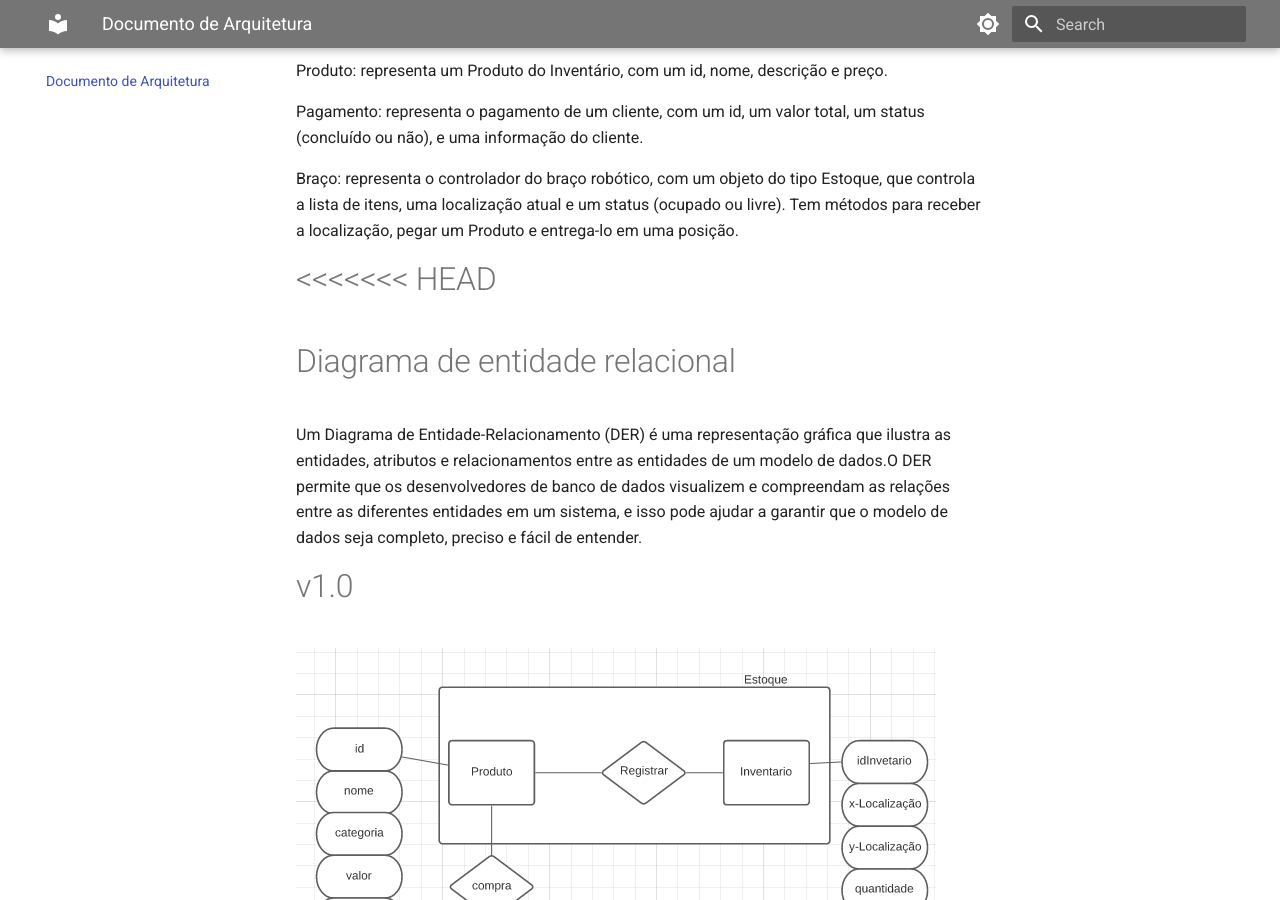
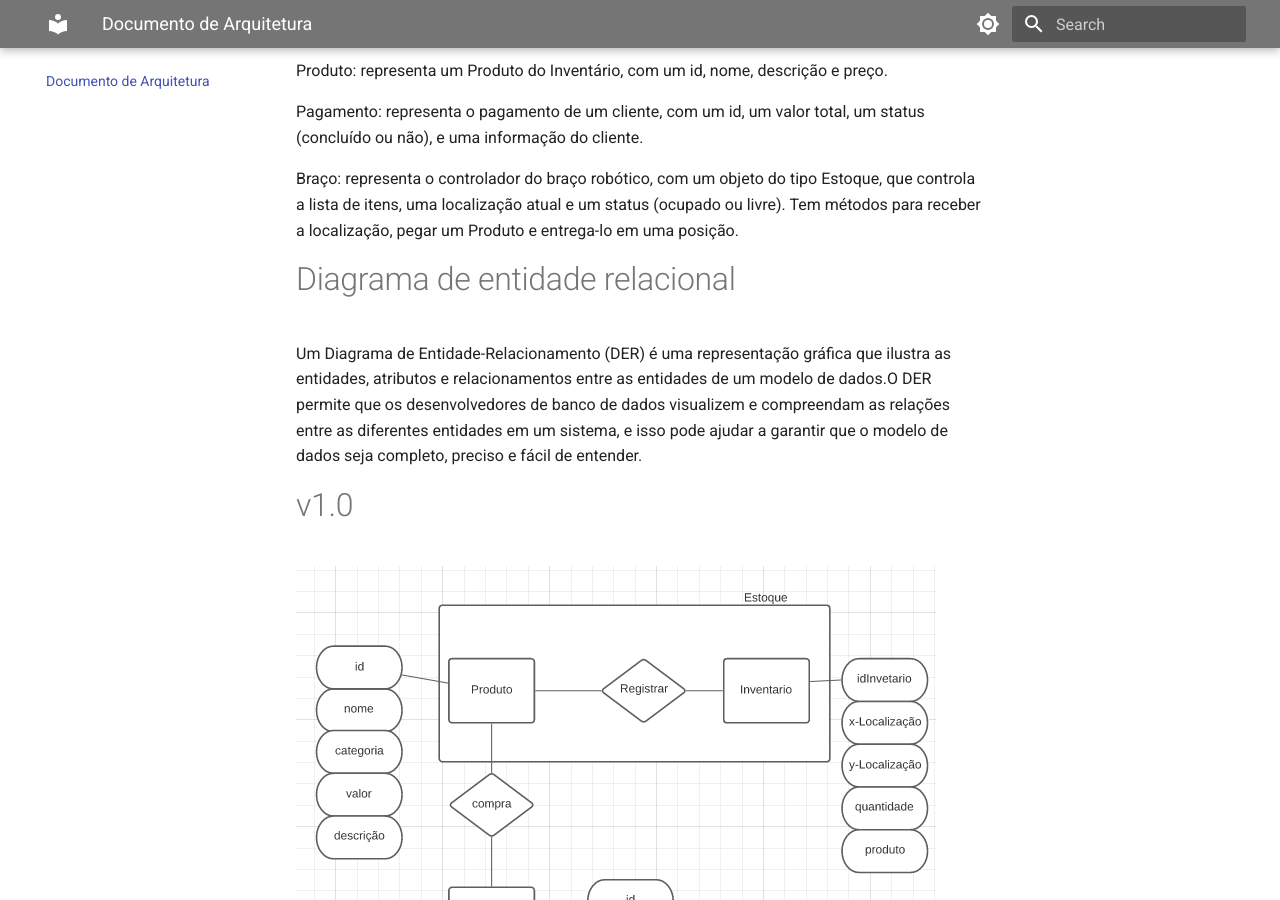
Before and after one commit to UNB-PI2-Grupo3-BracoRobotico/Documentation, an MkDocs documentation site: the page built from docs/documento_arquitetura.md, in a window 1280 px wide and 900 px high, scrolled down 10796 px. Built offline with MkDocs 1.6.1 and Material for MkDocs 9.7.7, drawn with Linux system fonts in a browser that asks for light colours.

Commit message:
refac:L remove head

```diff
--- a/docs/documento_arquitetura.md
+++ b/docs/documento_arquitetura.md
@@ -248,8 +248,6 @@ Pagamento: representa o pagamento de um cliente, com um id, um valor total, um s
 
 Braço: representa o controlador do braço robótico, com um objeto do tipo Estoque, que controla a lista de itens, uma localização atual e um status (ocupado ou livre). Tem métodos para receber a localização, pegar um Produto e entrega-lo em uma posição.
 
-# <<<<<<< HEAD
-
 # Diagrama de entidade relacional
 
 Um Diagrama de Entidade-Relacionamento (DER) é uma representação gráfica que ilustra as entidades, atributos e relacionamentos entre as entidades de um modelo de dados.O DER permite que os desenvolvedores de banco de dados visualizem e compreendam as relações entre as diferentes entidades em um sistema, e isso pode ajudar a garantir que o modelo de dados seja completo, preciso e fácil de entender.
```
